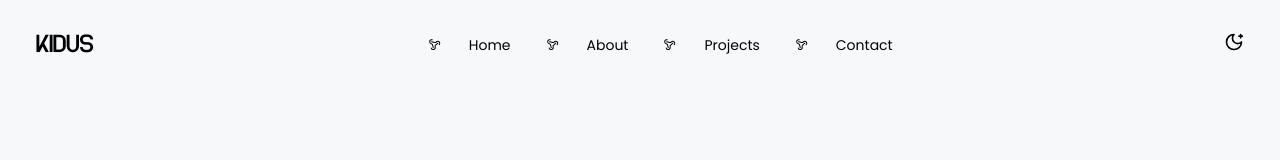
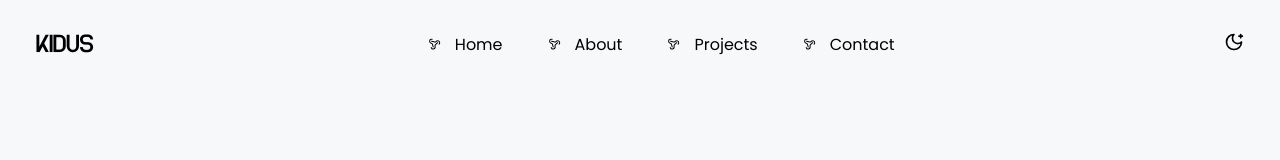
Before and after one commit to kid-us/Next-Portfolio, a Next.js app: page / in a window 1280 px wide. Shown: the top 160 px of the page. Built offline with nearby package versions, Linux system fonts and the light colour scheme.

Commit message:
Nav link style fixed.

```diff
--- a/app/Navbar.tsx
+++ b/app/Navbar.tsx
@@ -12,8 +12,6 @@ const Navbar = () => {
   const [animationClass, setAnimationClass] = useState("");
   const [scrollWidth, setScrollWidth] = useState(100);
   const [viewMenu, setViewMenu] = useState<boolean>(false);
-
-  console.log(theme);
 
   // Set theme based on localStorage or system preference on initial load
   useEffect(() => {
@@ -108,17 +106,16 @@ const Navbar = () => {
               <a href="#" className="logo-font text-center text-3xl uppercase">
                 Kidus
               </a>
-
-              <div className="flex gap-x-8 text-sm">
+              <div className="flex gap-x-10 text-[16px]">
                 {nav.map((n) => (
-                  <>
+                  <div key={n.id} className="flex gap-x-5">
                     <span className="rotate-75">
                       <Webhook size={12} />
                     </span>
                     <a key={n.id} href={n.path}>
                       {n.name}
                     </a>
-                  </>
+                  </div>
                 ))}
               </div>
 
```
